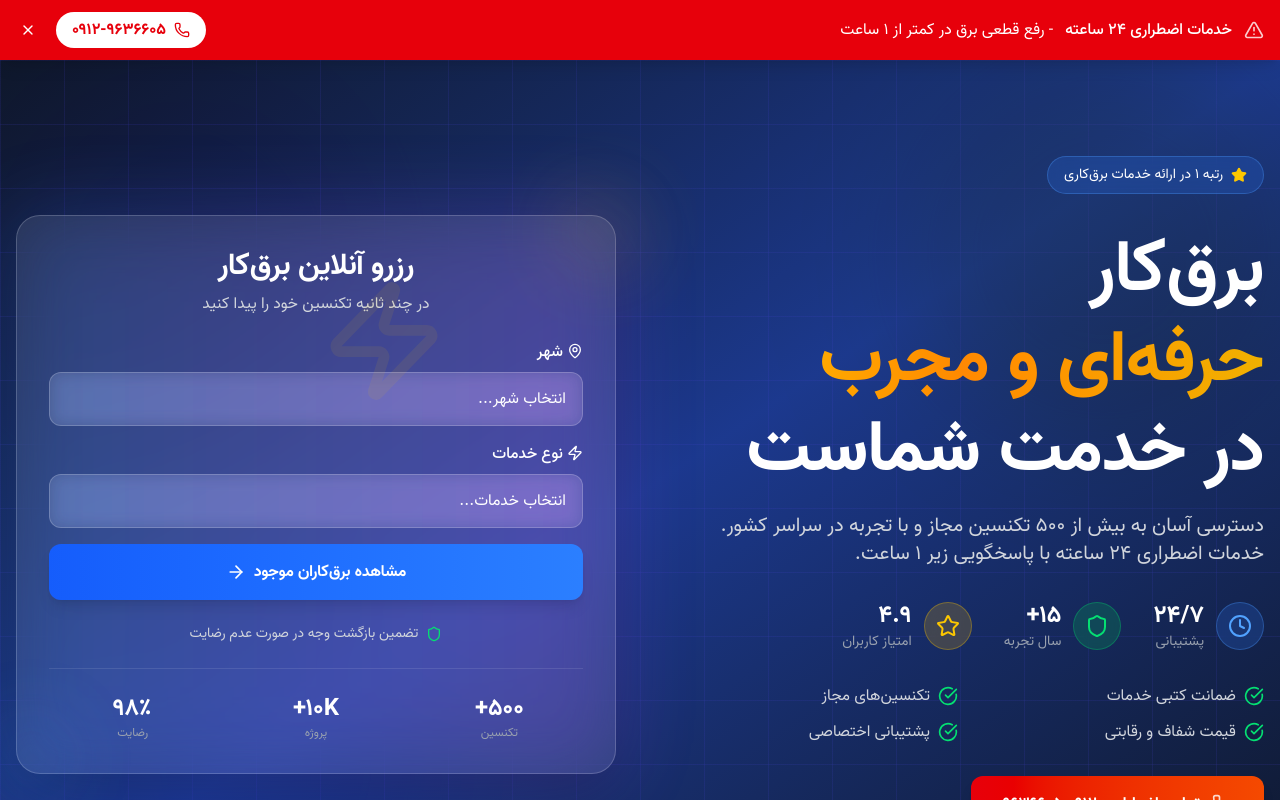
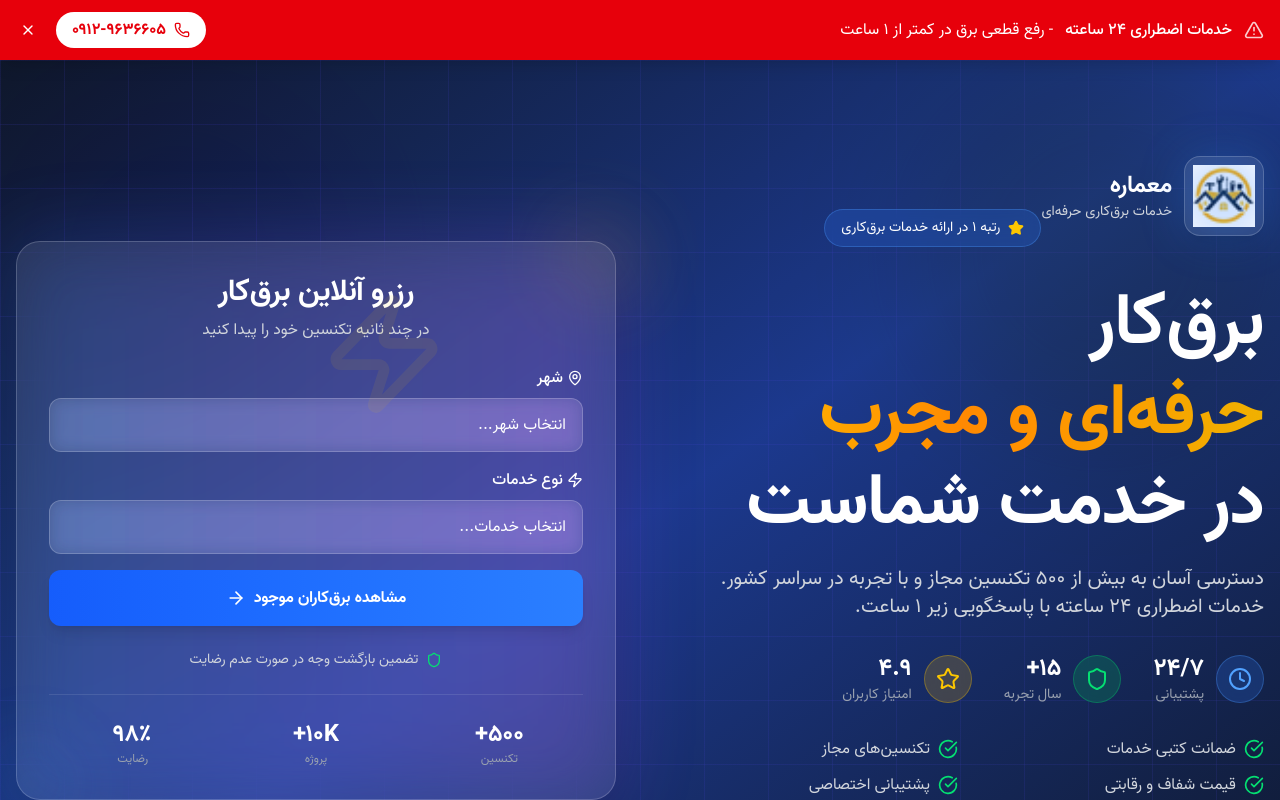
Before and after one commit to atadi/memareh-redesign, a Next.js app: page / in a window 1280 px wide. Shown: the top 800 px of the page. Built offline with nearby package versions, Linux system fonts and the light colour scheme.

Commit message:
Add logo to Hero component with creative glassmorphic badge

```diff
--- a/src/components/home/Hero.tsx
+++ b/src/components/home/Hero.tsx
@@ -4,6 +4,7 @@ import { useState } from 'react'
 import { useRouter } from 'next/navigation'
 import { motion } from 'framer-motion'
 import { Zap, Phone, Clock, Shield, MapPin, Star, ArrowRight, CheckCircle } from 'lucide-react'
+import Image from 'next/image'
 
 export function Hero() {
   const [city, setCity] = useState('')
@@ -37,6 +38,31 @@ export function Hero() {
             transition={{ duration: 0.8 }}
             className="text-white space-y-8"
           >
+            {/* Logo Badge */}
+            <motion.div
+              initial={{ opacity: 0, scale: 0.8 }}
+              animate={{ opacity: 1, scale: 1 }}
+              transition={{ duration: 0.6, delay: 0.2 }}
+              className="inline-flex items-center gap-3"
+            >
+              <div className="relative w-20 h-20 bg-white/10 backdrop-blur-sm rounded-2xl p-2 border border-white/20 shadow-xl">
+                <Image
+                  src="/assets/logo/fav-logo.png"
+                  alt="معماره Logo"
+                  width={80}
+                  height={80}
+                  className="w-full h-full object-contain"
+                  priority
+                />
+                {/* Glow effect */}
+                <div className="absolute inset-0 bg-blue-500 rounded-2xl blur-xl opacity-30" />
+              </div>
+              <div className="flex flex-col">
+                <span className="text-2xl font-bold">معماره</span>
+                <span className="text-sm text-gray-300">خدمات برق‌کاری حرفه‌ای</span>
+              </div>
+            </motion.div>
+
             {/* Badge */}
             <div className="inline-flex items-center gap-2 bg-blue-500/20 backdrop-blur-sm border border-blue-400/30 rounded-full px-4 py-2">
               <Star className="w-4 h-4 text-yellow-400 fill-yellow-400" />
```
